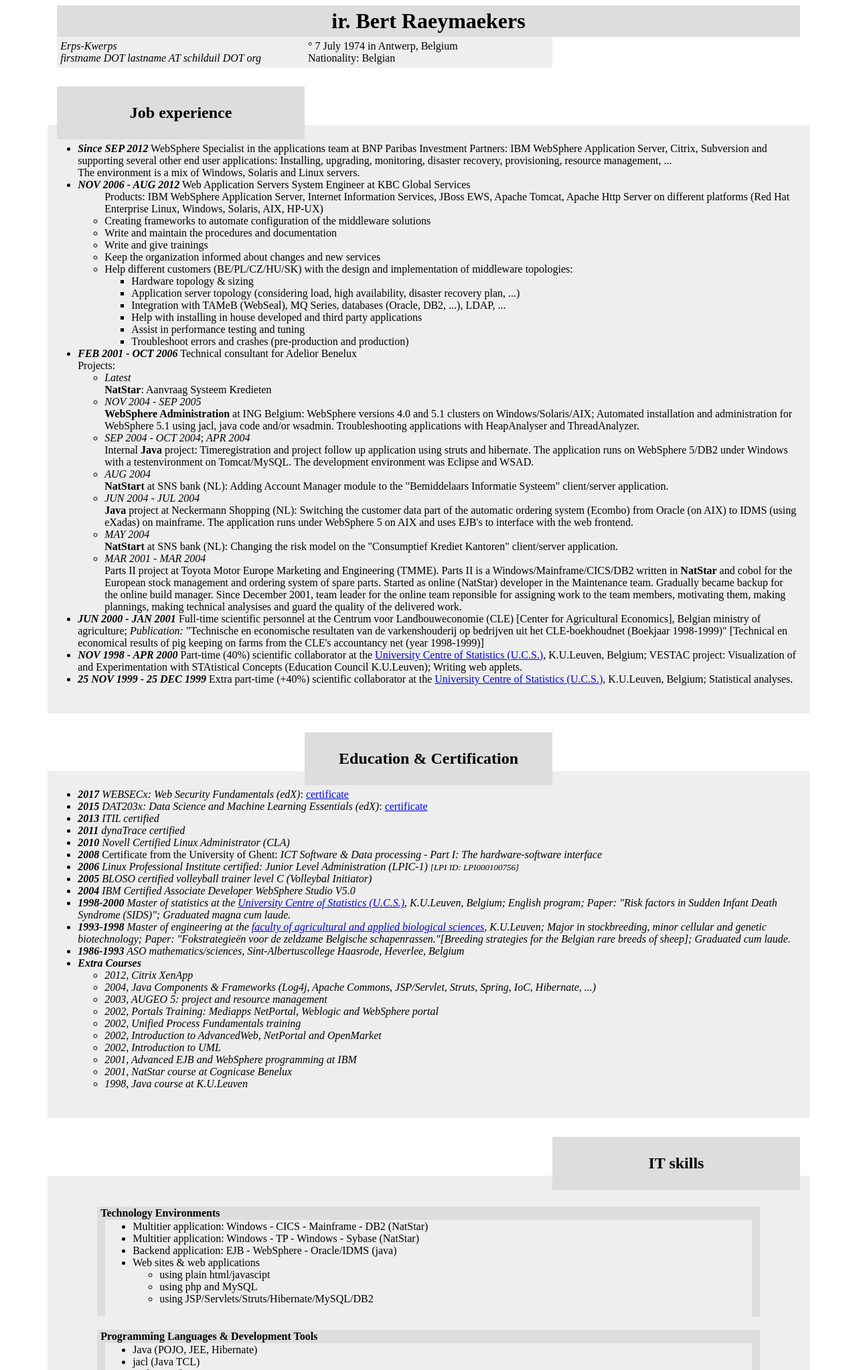
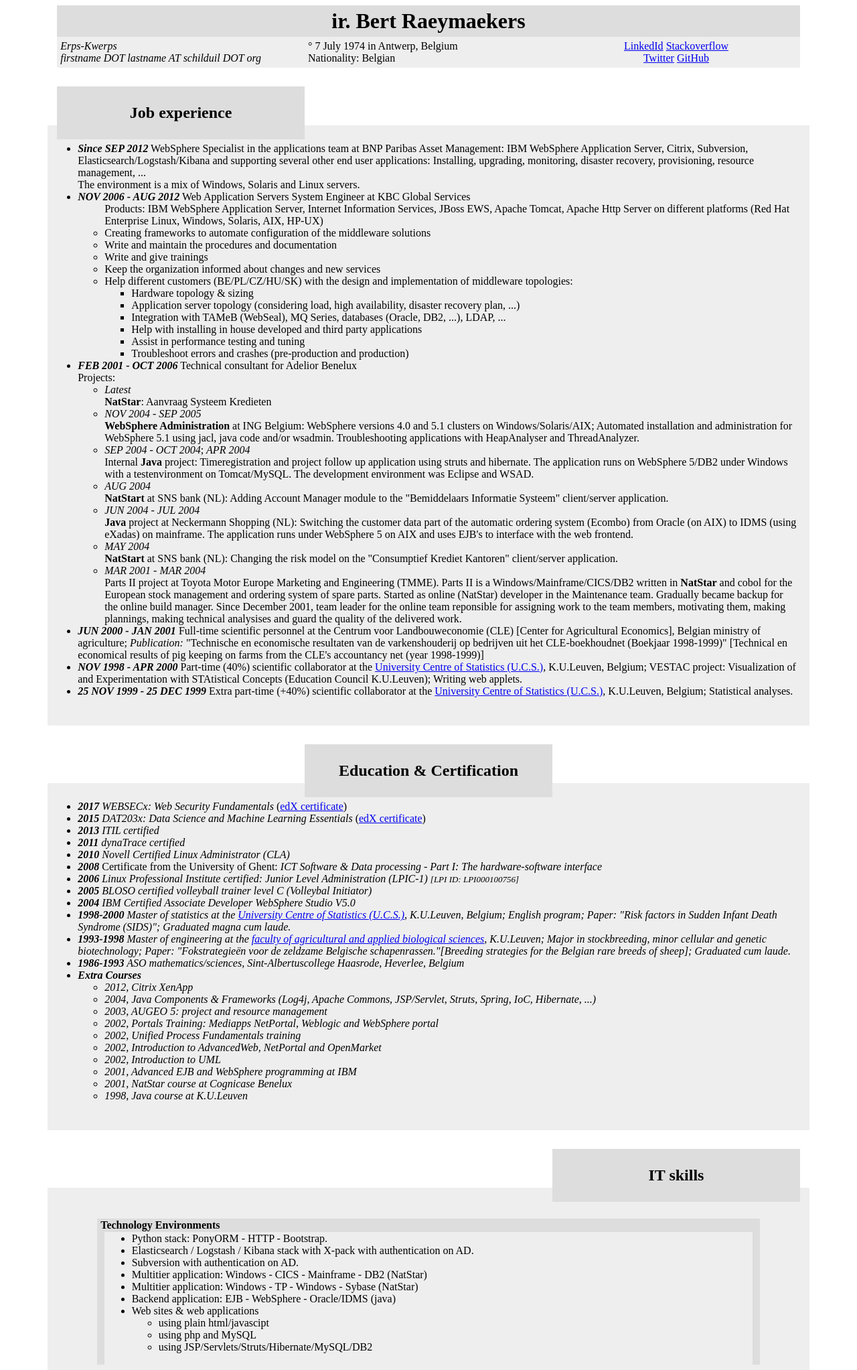
Before and after one commit to BertRaeymaekers/bertraeymaekers.github.io, a plain HTML site: page cv/cv.en.html in a window 1280 px wide. Shown: the top 2045 px of the page at 67% size. Drawn offline with Linux system fonts and the light colour scheme.

Commit message:
Added some more skills.

```diff
--- a/cv/cv.en.html
+++ b/cv/cv.en.html
@@ -21,7 +21,13 @@
         </td>
         <td bgcolor="#eeeeee" width="33%" valign="top">° 7 July 1974 in Antwerp, Belgium<BR>
           Nationality: Belgian</td>
-        <td width="33%"></td>
+        <td bgcolor="#eeeeee" width="33%" align="center">
+          <a href="https://www.linkedin.com/in/bertraeymaekers/">LinkedId</a>
+          <a href="https://stackoverflow.com/users/story/5823298">Stackoverflow</a>
+          <br />
+          <a href="https://twitter.com/schilduil">Twitter</a>
+          <a href="https://github.com/BertRaeymaekers">GitHub</a>
+        </td>
         <td></td>
       </tr>
       <tr>
@@ -51,7 +57,7 @@
         <td bgcolor="#eeeeee" colspan="4">
           <ul>
             <li>
-              <b><i>Since SEP 2012</i></b> WebSphere Specialist in the applications team at BNP Paribas Investment Partners: IBM WebSphere Application Server, Citrix, Subversion and supporting several other end user applications: Installing, upgrading, monitoring, disaster recovery, provisioning, resource management, ...<br />The environment is a mix of Windows, Solaris and Linux servers.</li>
+              <b><i>Since SEP 2012</i></b> WebSphere Specialist in the applications team at BNP Paribas Asset Management: IBM WebSphere Application Server, Citrix, Subversion, Elasticsearch/Logstash/Kibana and supporting several other end user applications: Installing, upgrading, monitoring, disaster recovery, provisioning, resource management, ...<br />The environment is a mix of Windows, Solaris and Linux servers.</li>
             <li>
               <b><i>NOV 2006 - AUG 2012</i></b> Web Application Servers System Engineer at KBC Global Services<ul>Products: IBM WebSphere Application Server, Internet Information Services, JBoss EWS, Apache Tomcat, Apache Http Server on different platforms (Red Hat Enterprise Linux, Windows, Solaris, AIX, HP-UX)<li>Creating frameworks to automate configuration of the middleware solutions</li><li>Write and maintain the procedures and documentation</li><li>Write and give trainings</li><li>Keep the organization informed about changes and new services</li><li>Help different customers (BE/PL/CZ/HU/SK) with the design and implementation of middleware topologies:<ul><li>Hardware topology &amp; sizing</li><li>Application server topology (considering load, high availability, disaster recovery plan, ...)</li><li>Integration with TAMeB (WebSeal), MQ Series, databases (Oracle, DB2, ...), LDAP, ...</li><li>Help with installing in house developed and third party applications</li><li>Assist in performance testing and tuning</li><li>Troubleshoot errors and crashes (pre-production and production)</ul></li></ul>
             <li>
@@ -153,10 +159,10 @@
         <td bgcolor="#eeeeee" colspan="4">
           <ul>
             <li>
-              <B><I>2017</I></B> <i>WEBSECx: Web Security Fundamentals (edX)</i>: <a href="https://courses.edx.org/certificates/9d44748d25b042d4ba2acc33e4ee31df">certificate</a>
+              <B><I>2017</I></B> <i>WEBSECx: Web Security Fundamentals</i> (<a href="https://courses.edx.org/certificates/9d44748d25b042d4ba2acc33e4ee31df">edX certificate</a>)
             </li>
             <li>
-              <B><I>2015</I></B> <i>DAT203x: Data Science and Machine Learning Essentials (edX)</i>: <a href="https://courses.edx.org/certificates/user/8306985/course/course-v1:Microsoft+DAT203x+1T2016">certificate</a>
+              <B><I>2015</I></B> <i>DAT203x: Data Science and Machine Learning Essentials</i> (<a href="https://courses.edx.org/certificates/user/8306985/course/course-v1:Microsoft+DAT203x+1T2016">edX certificate</a>)
             </li>
             <li>
               <B><I>2013</I></B> <i>ITIL certified</i>
@@ -262,6 +268,12 @@
               <td bgcolor="#dddddd">&nbsp;</td>
               <td>
                 <ul>
+                  <li>
+                  Python stack: PonyORM - HTTP - Bootstrap.
+                  <li>
+                  Elasticsearch / Logstash / Kibana stack with X-pack with authentication on AD.
+                  <li>
+                  Subversion with authentication on AD.
                   <li>
                   Multitier application: Windows - CICS - Mainframe - DB2 (NatStar)
                   <li>
```
Also changed, not shown: cv/cv.nl.html (+18 -4 lines).
